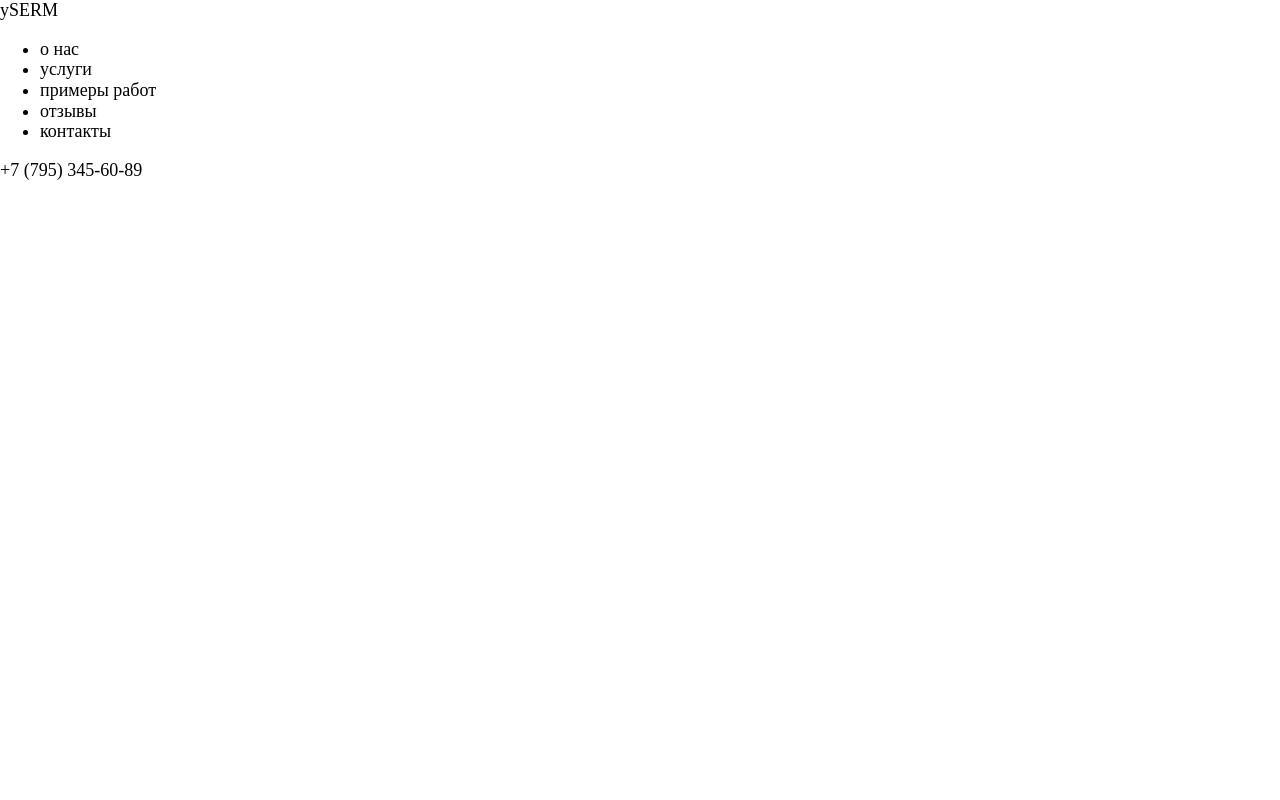
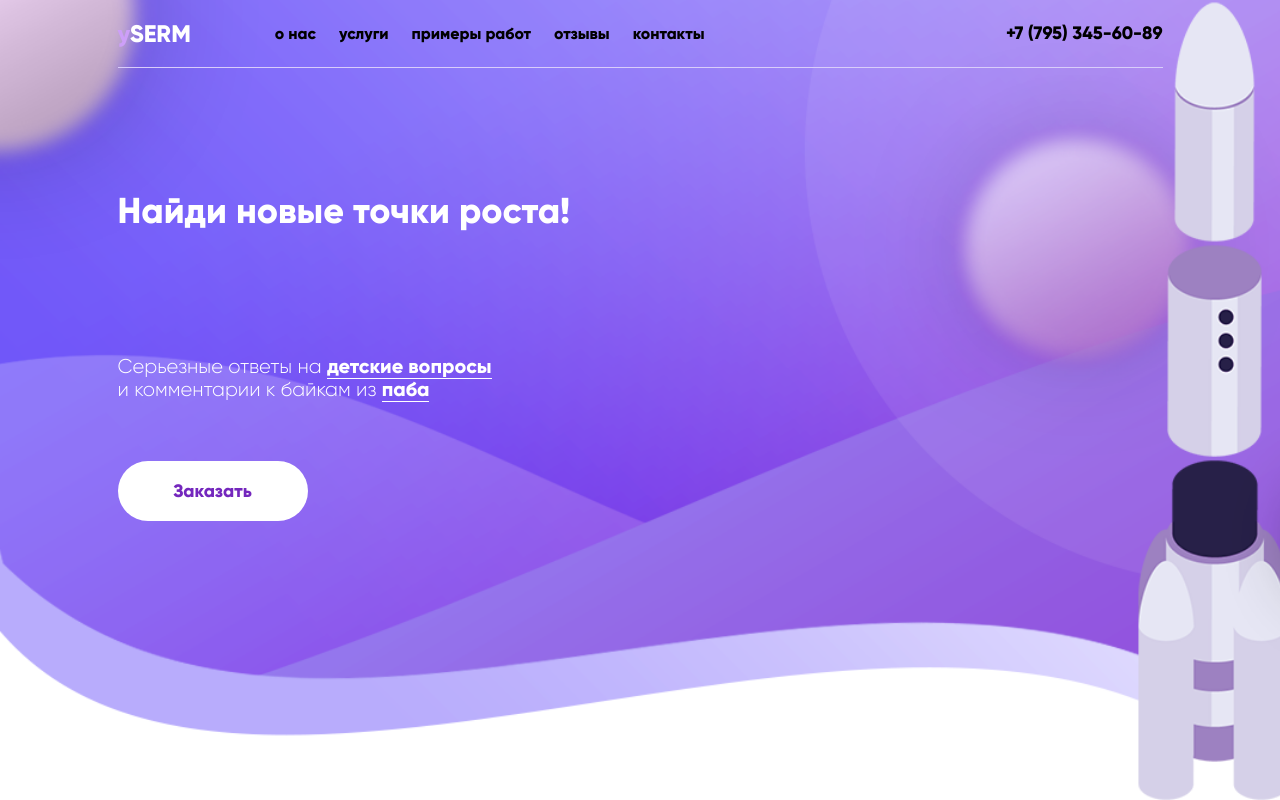
Before and after one commit to MichaelRzheutski/yserm.ru, a website: page app/index.html in a window 1280 px wide. Drawn offline with nearby package versions, Linux system fonts and the light colour scheme; files whose address does not match are found by name.

```diff
--- a/app/index.html
+++ b/app/index.html
@@ -1,30 +1,90 @@
 <!DOCTYPE html>
-<html lang="en">
+<html lang="ru">
   <head>
     <meta charset="UTF-8">
     <meta http-equiv="X-UA-Compatible" content="IE=edge">
     <meta name="viewport" content="width=device-width, initial-scale=1.0">
-    <title>Bison</title>
+    <title>ySERM</title>
     <link rel="stylesheet" href="css/style.min.css">
   </head>
   <body>
+    <!-- Header -->
     <header class="header">
       <div class="container">
+        <div class="header-wrap">
+          <div class="nav-wrap">
             <div class="logo">
-          <span class="logo__item">ySERM</span>
+              <p class="logo__item"><span class="logo__item-letter">y</span>SERM</p>
             </div>
             <nav class="nav-block">
               <ul class="main-nav">
-            <li class="main-nav__item">о нас</li>
-            <li class="main-nav__item">услуги</li>
-            <li class="main-nav__item">примеры работ</li>
-            <li class="main-nav__item">отзывы</li>
-            <li class="main-nav__item">контакты</li>
+                <li class="main-nav__item">
+                  <a class="main-nav__item-link" href="#" target="_blank">о нас</a>
+                </li>
+                <li class="main-nav__item">
+                  <a class="main-nav__item-link" href="#" target="_blank">услуги</a>
+                </li>
+                <li class="main-nav__item">
+                  <a class="main-nav__item-link" href="#" target="_blank">примеры работ</a>
+                </li>
+                <li class="main-nav__item">
+                  <a class="main-nav__item-link" href="#" target="_blank">отзывы</a>
+                </li>
+                <li class="main-nav__item">
+                  <a class="main-nav__item-link" href="#" target="_blank">контакты</a>
+                </li>
               </ul>
             </nav>
+          </div>
           <span class="header-phone">+7 (795) 345-60-89</span>
+        </div> <!-- header-wrap -->
+        <div class="intro-block">
+          <h1 class="intro-block__title">Найди новые точки роста!</h1>
+          <div class="intro-block__text">
+            Cерьезные ответы на
+            <span class="decorator">детские вопросы</span><br>
+            и комментарии к байкам из
+            <span class="decorator">паба</span>
           </div>
+          <a class="order" href="#">Заказать</a>
+        </div>
+      </div> <!-- container -->
     </header>
+    <!-- Companies -->
+    <!-- <section class="companies">
+      <h2 class="companies__title">
+        Как относятся к вашей компании <br> или товару на рынке?
+      </h2>
+      <span class="companies__text">Ваша репутация - это ваши продажи!</span>
+      <div class="brands">
+        <img class="brands__google-maps" src="img/brands/google-maps.png" alt="Google Maps">
+        <img class="brands__otzovik" src="img/brands/otzovik.png" alt="Otzovik">
+        <img class="brands__yandex-maps" src="img/brands/yandex-maps.png" alt="Яндекс Карты">
+        <img class="brands__flamp" src="img/brands/flamp.png" alt="Flamp">
+        <img class="brands__zoon" src="img/brands/zoon.png" alt="Zoon">
+        <img class="brands__2gis" src="img/brands/2gis.png" alt="2Gis">
+        <img class="brands__yell" src="img/brands/yell.png" alt="Yell">
+        <img class="brands__irecommend" src="img/brands/irecommend.png" alt="iRecommend.ru">
+      </div>
+      <span class="keep-hand">
+        Держи руку на пульсе своей репутации
+        Увеличивай продажи
+      </span>
+      <ul class="brands-buttons">
+        <li class="brands-buttons__item">
+          <a href="#">Социальные сети</a>
+        </li>
+        <li class="brands-buttons__item"><a href="#">
+          Доски объявлений</a>
+        </li>
+        <li class="brands-buttons__item"><a href="#">
+          Тематичексие форумы</a>
+        </li>
+        <li class="brands-buttons__item"><a href="#">
+          Маркетплейсы</a>
+        </li>
+      </ul>
+    </section> -->
     <script src="https://ajax.googleapis.com/ajax/libs/jquery/3.4.1/jquery.min.js"></script>
     <script src="js/libs.min.js"></script>
     <script src="js/main.js"></script>
--- a/app/scss/_vars.scss
+++ b/app/scss/_vars.scss
@@ -0,0 +1,5 @@
+$white: #fff;
+$purple: #cd9ff8;
+$hard-purple: #7427bd;
+$black: #000;
+$grey: #d9cdfa;
--- a/app/scss/style.scss
+++ b/app/scss/style.scss
@@ -1,13 +1,162 @@
 @import 'vars';
 @import 'libs';
-@import 'fonts';
+@import 'fonts'; /* ПОДКЛЮЧИТЬ ФОНТЫ!!!!!!!!!!!!!!!*/
+
+/* СДЕЛАТЬ РАКЕТУ ОТДЕЛЬНО!!!!!!!!!! */
 
 body {
   font-size: 18px;
+  font-family: 'Gilroy';
 }
 
 .container {
   width: 1045px;
+  margin: 0 auto;
 }
 
+/* Header */
+.header {
+  background: url('../img/header-bg.png') no-repeat;
+  background-size: cover;
+  height: 100vh;
+}
+
+.header-wrap {
+  display: flex;
+  justify-content: space-between;
+  align-items: center;
+  border-bottom: 1px solid $grey;
+  height: 67px;
+}
+
+.nav-wrap {
+  display: flex;
+  justify-content: space-between;
+  align-items: center;
+  width: 610px;
+}
+
+.logo__item {
+  font-size: 24px;
+  font-weight: 800;
+  text-transform: uppercase;
+  color: $white;
+  &-letter {
+    text-transform: lowercase;
+    color: $purple;
+  }
+}
+
+.main-nav {
+  list-style: none;
+  display: flex;
+  align-items: center;
+  font-weight: 800;
+  &__item {
+    padding-right: 23px;
+    &-link {
+      color: $black;
+      font-size: 16px;
+      text-decoration: none;
+      &:hover {
+        border-bottom: 3px solid $white;
+      }
+    }
+  }
+}
+
+.header-phone {
+  font-weight: 800;
+}
+
+.intro-block {
+  color: $white;
+  &__title {
+    font-size: 36px;
+    margin-top: 123px;
+    margin-bottom: 30px;
+  }
+  &__text {
+    font-size: 20px;
+    margin-top: 123px;
+    margin-bottom: 60px;
+  }
+}
+
+.decorator {
+  font-weight: 800;
+  border-bottom: 1px solid $white;
+}
+
+.order {
+  display: inline-block;
+  width: 190px;
+  height: 60px;
+  background: $white;
+  color: $hard-purple;
+  font-weight: 800;
+  border-radius: 30px;
+  text-decoration: none;
+  text-align: center;
+  line-height: 60px;
+}
+
+/* Companies */
+// .companies {
+//   text-align: center;
+//   height: 800px;
+//   &__title {
+//     margin-bottom: 34px;
+//   }
+//   &__text {
+//     color: $hard-purple;
+//   }
+// }
+
+// .brands {
+//   position: relative;
+//   padding-top: 105px;
+//   padding-bottom: 112px;
+//   &__google-maps {
+//     position: absolute;
+//     left: 50%;
+//     transform: translateX(-50%);
+//   }
+//   &__otzovik {
+//     position: absolute;
+//     left: 20%;
+//     top: 80%;
+//   }
+//   &__yandex-maps {
+//     position: absolute;
+//     left: 0;
+//     top: 120%;
+//   }
+//   &__flamp {
+//     position: absolute;
+//     right: 20%;
+//     top: 80%;
+//   }
+//   &__zoon {
+//     position: absolute;
+//     right: 0;
+//     top: 120%;
+//   }
+//   &__2gis {
+//     position: absolute;
+//     right: 0;
+//     top: 210%;
+//   }
+//   &__yell {
+//     position: absolute;
+//     left: 0;
+//     top: 210%;
+//   }
+//   &__irecommend {
+//     position: absolute;
+//     right: 0;
+//     top: 260%;
+//   }
+// }
+
 @import 'media';
--- a/gulpfile.js
+++ b/gulpfile.js
@@ -1,5 +1,6 @@
 // Gulp Variables
 let gulp = require('gulp'),
+  pug = require('gulp-pug'),
   sass = require('gulp-sass'),
   browserSync = require('browser-sync'),
   uglify = require('gulp-uglify'),
@@ -85,8 +86,22 @@
 
 // Gulp Watch
 gulp.task('watch', function () {
+  gulp.watch('app/pug/*.pug', gulp.parallel('pugrender'));
   gulp.watch('app/scss/**/*.scss', gulp.parallel('scss'));
   gulp.watch('app/js/*.js', gulp.parallel('script'));
+});
+
+// Pug
+gulp.task('pugrender', function () {
+  return gulp
+    .src('app/pug/*.pug')
+    .pipe(
+      pug({
+        pretty: true,
+      })
+    )
+    .pipe(gulp.dest('app'))
+    .pipe(browserSync.reload({ stream: true }));
 });
 
 // Gulp Build
```
Also changed, not shown: app/css/style.min.css, app/img/brands/2gis.png (added), app/img/brands/flamp.png (added), app/img/brands/google-maps.png (added), app/img/brands/irecommend.png (added), app/img/brands/otzovik.png (added), app/img/brands/plus.png (added), app/img/brands/yandex-maps.png (added), app/img/brands/yell.png (added), app/img/brands/zoon.png (added), app/img/header-bg.png (added), app/scss/style.css (added), 1 other file. Lines whose indentation alone changed are shown as unchanged.
